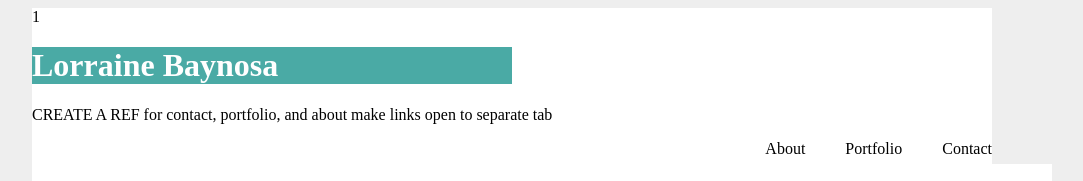
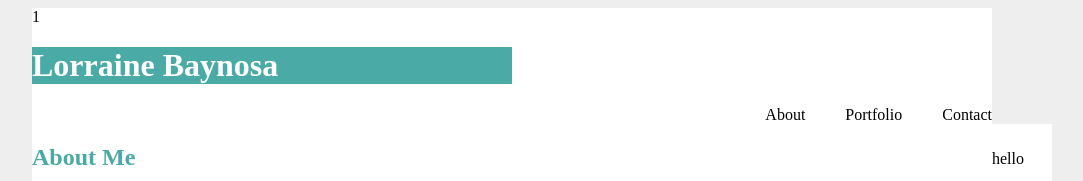
Before and after one commit to lorrainebaynosa/Basic-Portfolio, a plain HTML site: page index.html in a window 1280 px wide. Shown: the top 181 px of the page, without its empty margins (128-1211 px from the left). Drawn offline with Linux system fonts and the light colour scheme.

Commit message:
saving changes

```diff
--- a/index.html
+++ b/index.html
@@ -13,8 +13,6 @@
         <div class="parent">
             <h1>Lorraine Baynosa</h1>
         </div>
-    <p>CREATE A REF for contact, portfolio, and about
-        make links open to separate tab
     </p>
     <div class="pull-right">
         <div class="child">Contact</div>
```
